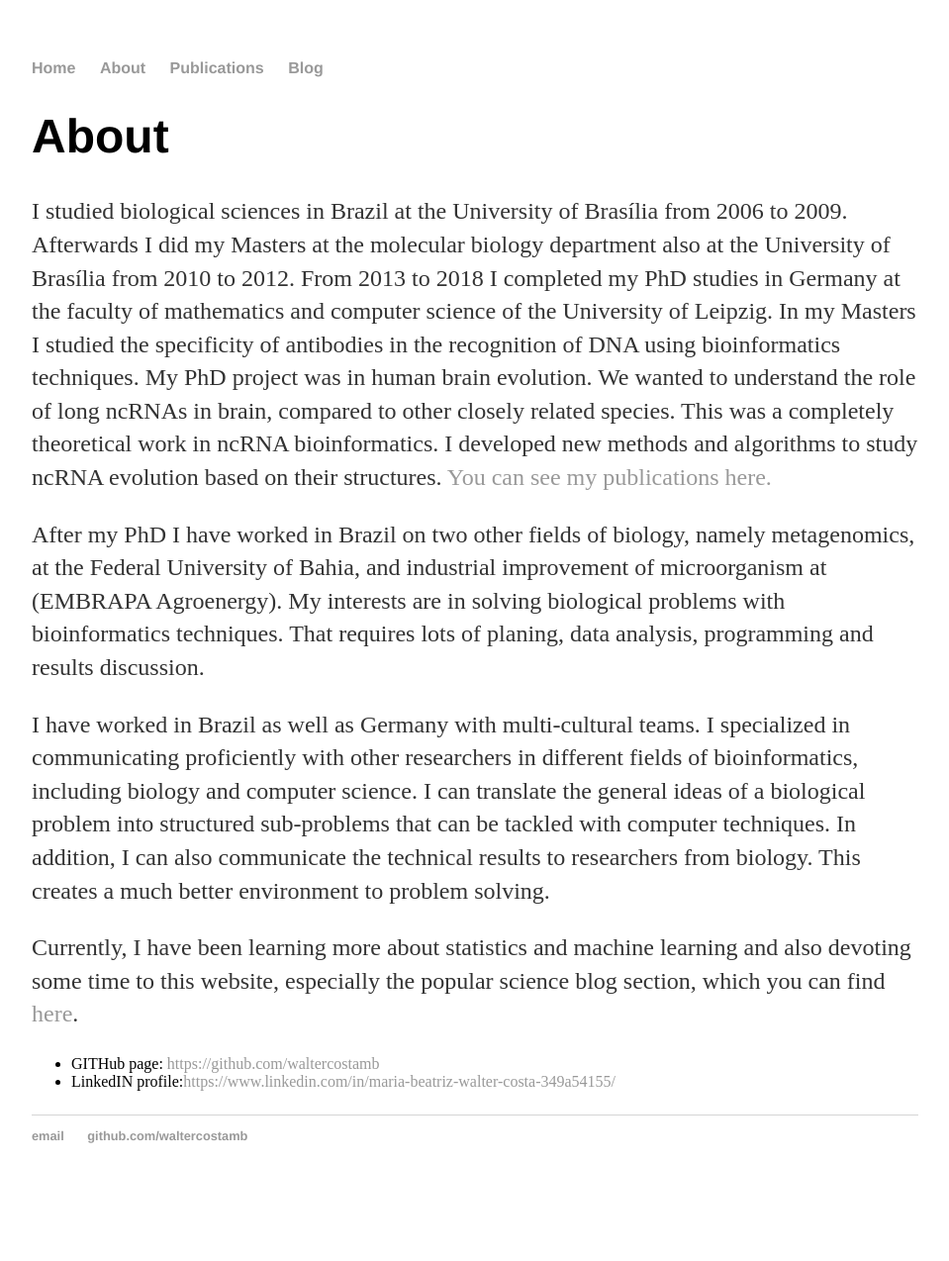
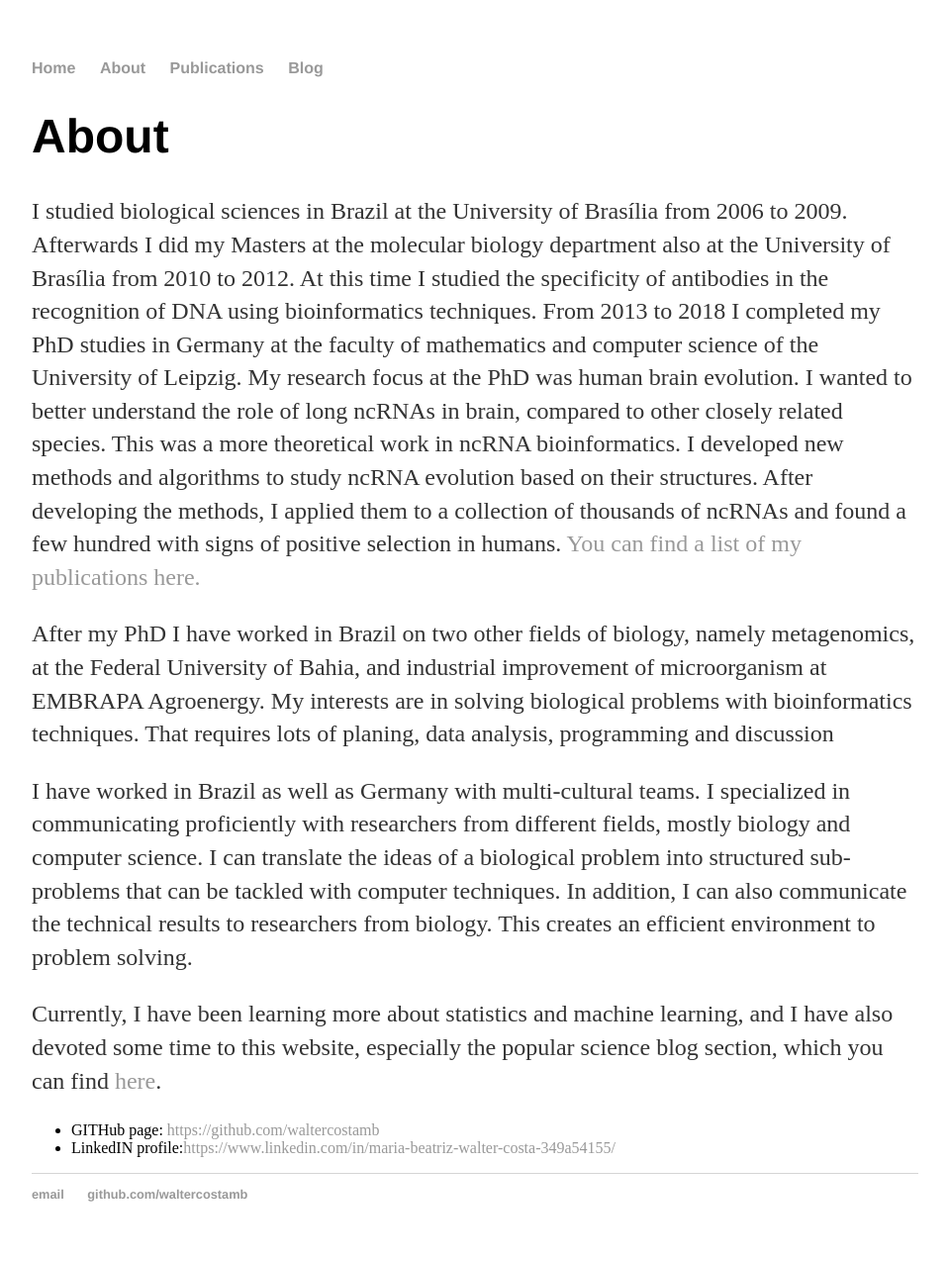
Before and after one commit to waltercostamb/waltercostamb.github.io, a Jekyll site: the page built from about/index.html, in a window 1280 px wide. Shown: the whole page at 99% size, without its empty margins (160-1119 px from the left). Built offline with Jekyll 4.4.1, drawn with Linux system fonts in a browser that asks for light colours; before the commit the page ends 1215 px from its top, so only the background shows below that.

Commit message:
Update index.html

```diff
--- a/about/index.html
+++ b/about/index.html
@@ -5,33 +5,31 @@ title: Maria Beatriz Walter Costa, Bioinformatician
 <div class="blurb">
 	<h1>About</h1>
 	<p>I studied biological sciences in Brazil at the University of Brasília from 2006 to 2009. Afterwards I did my Masters
-		at the molecular biology department also at the University of Brasília from 2010 to 2012. From 2013 to 2018 I
-		completed my PhD studies in Germany at the faculty of mathematics and computer science of the University of
-		Leipzig. In my Masters I studied the specificity of antibodies in the recognition of DNA using bioinformatics
-		techniques. My PhD project was in human brain evolution. We wanted to understand the role of long ncRNAs in
-		brain, compared to other closely related species. This was a completely theoretical work in ncRNA bioinformatics.
-		I developed new methods and algorithms to study ncRNA evolution based on their structures.
-		<a href="/pubs">You can see my publications here.</a></p>
+		at the molecular biology department also at the University of Brasília from 2010 to 2012. At this time I
+		studied the specificity of antibodies in the recognition of DNA using bioinformatics techniques. From 2013 to 2018
+		I completed my PhD studies in Germany at the faculty of mathematics and computer science of the University of
+		Leipzig. My research focus at the PhD was human brain evolution. I wanted to better understand the role of
+		long ncRNAs in brain, compared to other closely related species. This was a more theoretical work in ncRNA bioinformatics.
+		I developed new methods and algorithms to study ncRNA evolution based on their structures. After developing the methods,
+		I applied them to a collection of thousands of ncRNAs and found a few hundred with signs of positive selection
+		in humans.
+		<a href="/pubs">You can find a list of my publications here.</a></p>
 
 	<p>After my PhD I have worked in Brazil on two other fields of biology, namely metagenomics, at the Federal University of
-		Bahia, and industrial improvement of microorganism at (EMBRAPA Agroenergy). My interests are in solving biological
-		problems with bioinformatics techniques. That requires lots of planing, data analysis, programming and results
-		discussion.</p>
+		Bahia, and industrial improvement of microorganism at EMBRAPA Agroenergy. My interests are in solving biological
+		problems with bioinformatics techniques. That requires lots of planing, data analysis, programming and discussion</p>
 
 	<p>I have worked in Brazil as well as Germany with multi-cultural teams. I specialized in communicating proficiently with
-		other researchers in different fields of bioinformatics, including biology and computer science. I can translate the
-		general ideas of a biological problem into structured sub-problems that can be tackled with computer techniques. In
-		addition, I can also communicate the technical results to researchers from biology. This creates a much better environment
+		researchers from different fields, mostly biology and computer science. I can translate the ideas of a biological
+		problem into structured sub-problems that can be tackled with computer techniques. In addition, I can also
+		communicate the technical results to researchers from biology. This creates an efficient environment
 		to problem solving.</p>
 
-	<p>Currently, I have been learning more about statistics and machine learning and also devoting some time to this
+	<p>Currently, I have been learning more about statistics and machine learning, and I have also devoted some time to this
 		website, especially the popular science blog section, which you can find <a href="/blog">here</a>.</p>
 
-	<p>
 	<ul class="contacts">
-	<li>GITHub page: <a href="#">https://github.com/waltercostamb</a></li>
-	<li>LinkedIN profile:<a href="#">https://www.linkedin.com/in/maria-beatriz-walter-costa-349a54155/</a></li>
-	</ul>
-	</p>
-
+		<li>GITHub page: <a href="#">https://github.com/waltercostamb</a></li>
+		<li>LinkedIN profile:<a href="#">https://www.linkedin.com/in/maria-beatriz-walter-costa-349a54155/</a></li>
+		</ul>
 </div><!-- /.blurb -->
```
